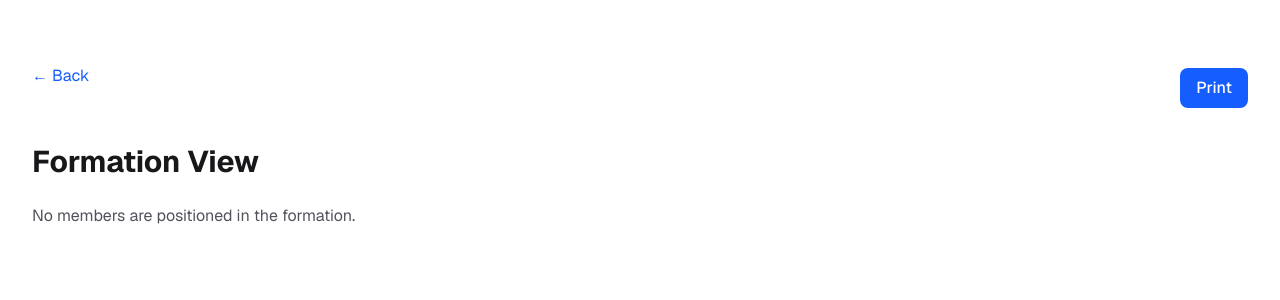
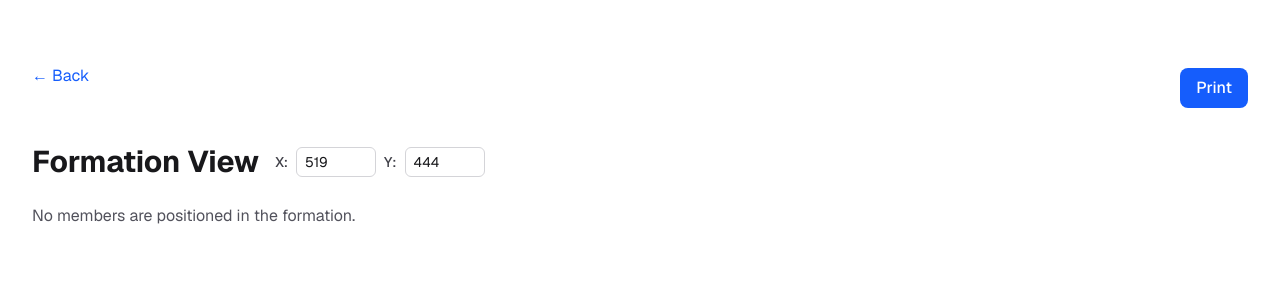
Before and after one commit to iheidari/dw-team-manager, a Next.js app: page /formation/print in a window 1280 px wide. Shown: the top 300 px of the page. Built offline with nearby package versions, Linux system fonts and the light colour scheme; no server answers; the database is empty.

Commit message:
Cordinates for formation

```diff
--- a/app/formation/print/page.tsx
+++ b/app/formation/print/page.tsx
@@ -8,6 +8,8 @@ import BackButton from "../../ui/BackButton";
 export default function FormationPrint() {
   const [members, setMembers] = useState<Member[]>([]);
   const [loading, setLoading] = useState(true);
+  const [xCoordinate, setXCoordinate] = useState<string>("519");
+  const [yCoordinate, setYCoordinate] = useState<string>("444");
 
   useEffect(() => {
     fetch("/api/members")
@@ -16,6 +18,24 @@ export default function FormationPrint() {
         if (data.success) {
           const membersData = data.data as Member[];
           setMembers(membersData);
+
+          // Find top-left member (member with minimum row and col)
+          const positionedMembers = membersData.filter((m) => m.location);
+          if (positionedMembers.length > 0) {
+            const minRow = Math.min(
+              ...positionedMembers.map((m) => m.location!.row)
+            );
+            const minCol = Math.min(
+              ...positionedMembers.map((m) => m.location!.col)
+            );
+            const topLeftMember = positionedMembers.find(
+              (m) => m.location?.row === minRow && m.location?.col === minCol
+            );
+            if (topLeftMember?.location) {
+              setXCoordinate(topLeftMember.location.col.toString());
+              setYCoordinate(topLeftMember.location.row.toString());
+            }
+          }
         }
         setLoading(false);
       })
@@ -50,6 +70,15 @@ export default function FormationPrint() {
   ): Member | undefined => {
     const key = `${row}-${col}`;
     return positionMap.get(key);
+  };
+
+  // Helper function to calculate coordinates
+  const calculateCoordinates = (row: number, col: number): string => {
+    const xBase = parseFloat(xCoordinate) || 0;
+    const yBase = parseFloat(yCoordinate) || 0;
+    const x = xBase + col * 3;
+    const y = yBase - row * 3;
+    return `${x},${y}`;
   };
 
   return (
@@ -92,9 +121,31 @@ export default function FormationPrint() {
           </div>
 
           <div className="w-full">
-            <h1 className="text-3xl font-bold mb-6 text-zinc-900 dark:text-white print:text-lg print:mb-3">
-              Formation View
-            </h1>
+            <div className="flex items-center gap-4 mb-6 print:mb-3">
+              <h1 className="text-3xl font-bold text-zinc-900 dark:text-white print:text-lg">
+                Formation View
+              </h1>
+              <div className="flex items-center gap-2 no-print">
+                <label className="text-sm font-medium text-zinc-700 dark:text-zinc-300">
+                  X:
+                </label>
+                <input
+                  type="text"
+                  value={xCoordinate}
+                  onChange={(e) => setXCoordinate(e.target.value)}
+                  className="w-20 px-2 py-1 border border-zinc-300 dark:border-zinc-700 rounded-md bg-white dark:bg-zinc-900 text-zinc-900 dark:text-white text-sm focus:outline-none focus:ring-2 focus:ring-blue-500 focus:border-transparent"
+                />
+                <label className="text-sm font-medium text-zinc-700 dark:text-zinc-300">
+                  Y:
+                </label>
+                <input
+                  type="text"
+                  value={yCoordinate}
+                  onChange={(e) => setYCoordinate(e.target.value)}
+                  className="w-20 px-2 py-1 border border-zinc-300 dark:border-zinc-700 rounded-md bg-white dark:bg-zinc-900 text-zinc-900 dark:text-white text-sm focus:outline-none focus:ring-2 focus:ring-blue-500 focus:border-transparent"
+                />
+              </div>
+            </div>
 
             {positionedMembers.length === 0 ? (
               <p className="text-zinc-600 dark:text-zinc-400">
@@ -127,12 +178,25 @@ export default function FormationPrint() {
                             rowIndex,
                             colIndex
                           );
+                          const coordinates = calculateCoordinates(
+                            rowIndex,
+                            colIndex
+                          );
                           return (
                             <td
                               key={colIndex}
                               className="border border-zinc-300 dark:border-zinc-700 px-4 py-3 text-center text-zinc-900 dark:text-white min-w-[120px] print:px-2 print:py-1 print:text-xs print:min-w-0"
                             >
-                              {member ? member.name : "—"}
+                              {member ? (
+                                <div className="flex flex-col">
+                                  <span>{member.name}</span>
+                                  <span className="text-xs text-zinc-500 dark:text-zinc-400 print:text-[8px]">
+                                    {coordinates}
+                                  </span>
+                                </div>
+                              ) : (
+                                "—"
+                              )}
                             </td>
                           );
                         })}
```
